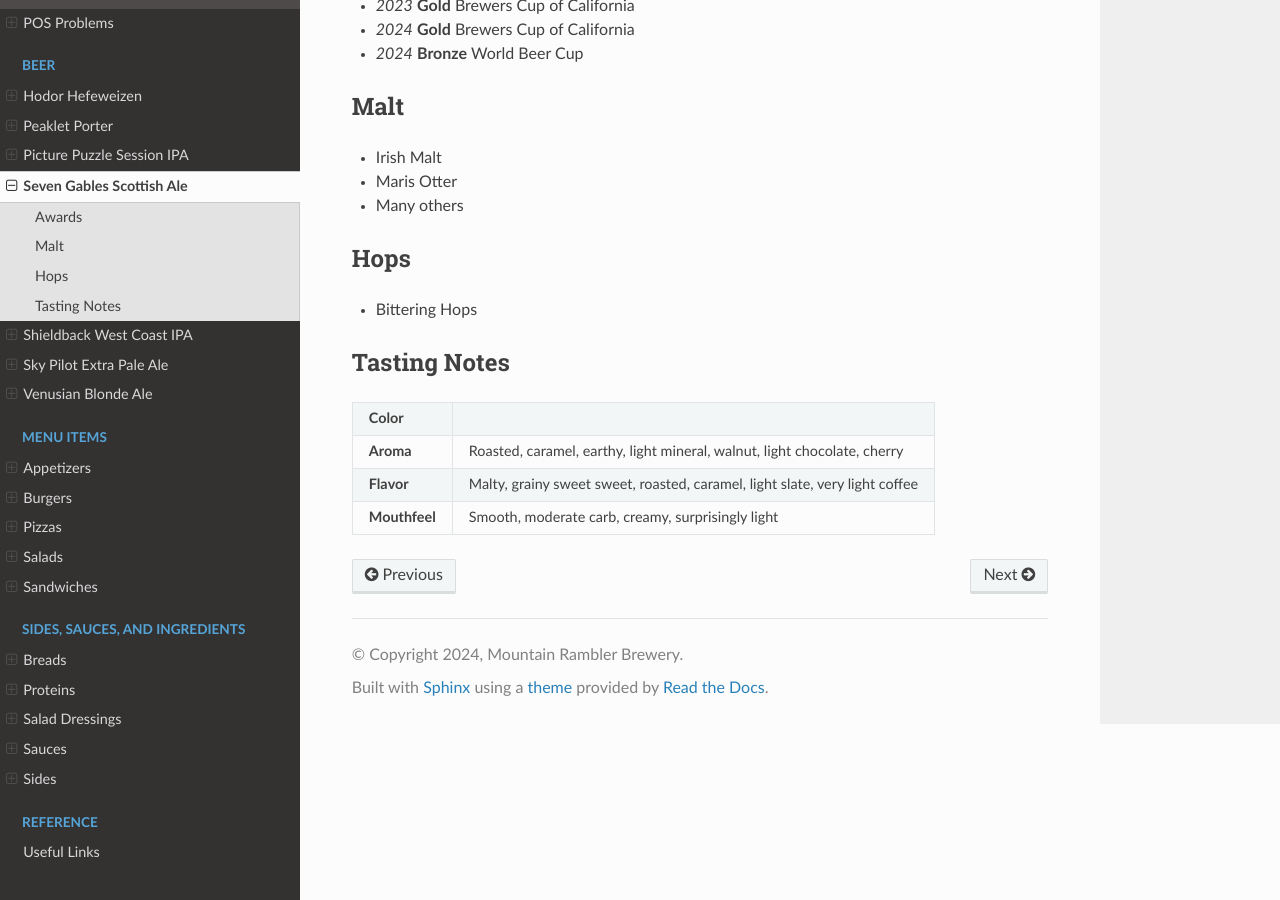
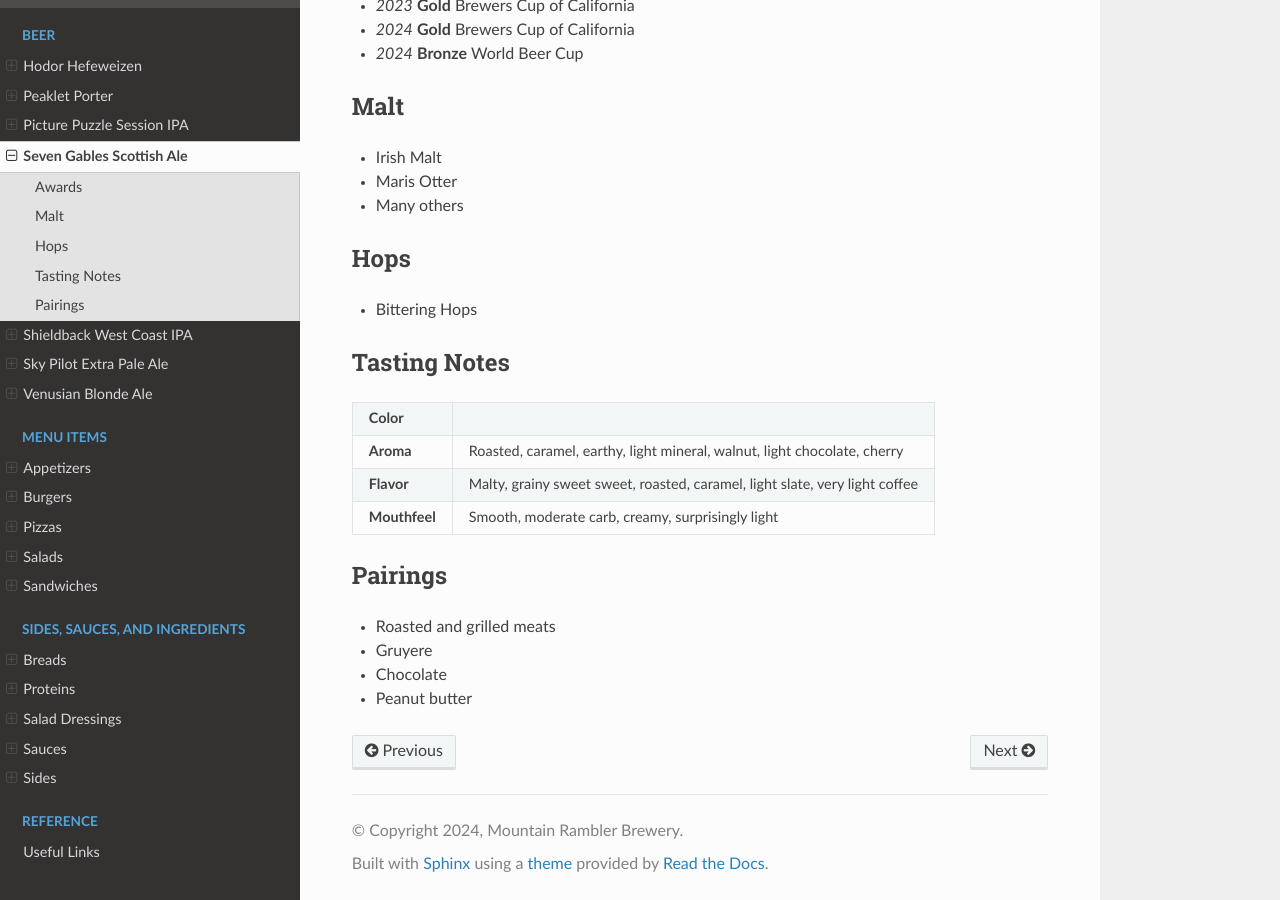
Before and after one commit to zhenry9/mrb-docs, a Sphinx documentation site: the page built from docs/source/menu/beer/seven-gables.rst, in a window 1280 px wide and 900 px high, scrolled down 709 px. Built offline with Sphinx 7.4.7 and the Read the Docs theme 3.1.0, drawn with Linux system fonts in a browser that asks for light colours.

Commit message:
add peaklet pairings

```diff
--- a/docs/source/menu/beer/seven-gables.rst
+++ b/docs/source/menu/beer/seven-gables.rst
@@ -41,3 +41,10 @@ Tasting Notes
 +---------------+-----------------------------------------------------------------------------+
 | **Mouthfeel** | Smooth, moderate carb, creamy, surprisingly light                           |
 +---------------+-----------------------------------------------------------------------------+
+
+Pairings
+~~~~~~~~
+- Roasted and grilled meats
+- Gruyere
+- Chocolate
+- Peanut butter
```
